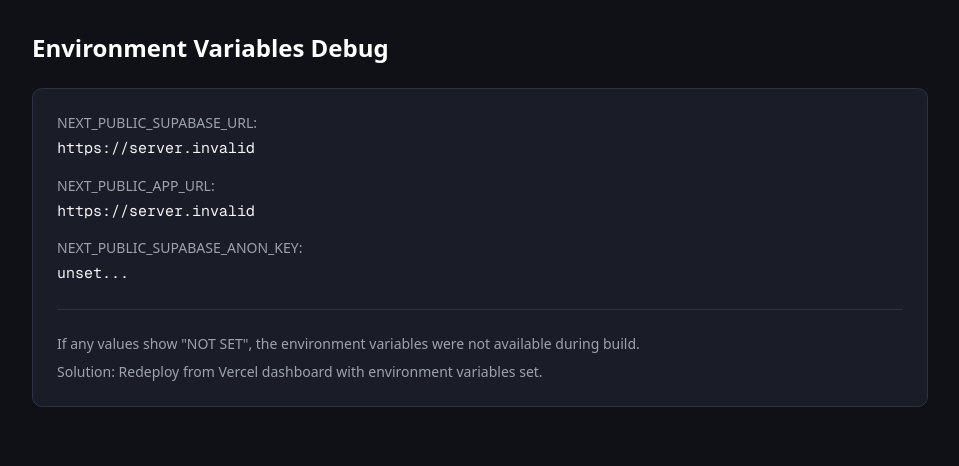
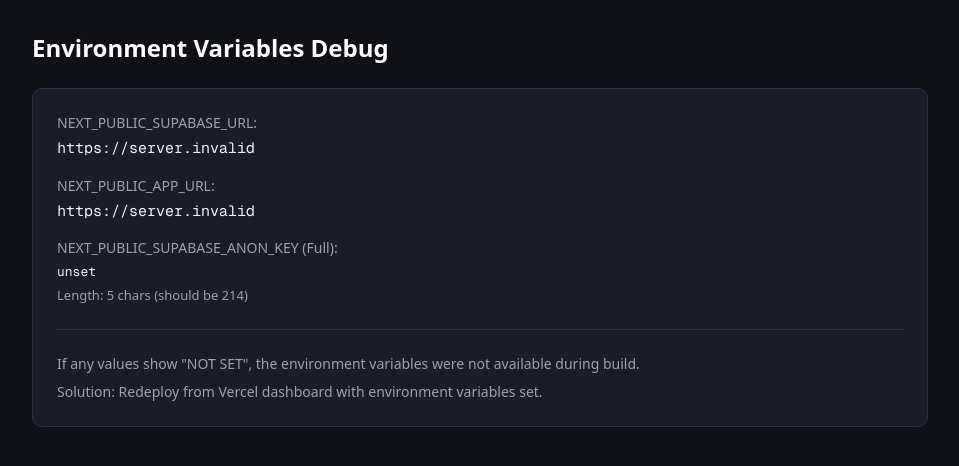
Before and after one commit to tdaniel1925/tim-hayes-2, a Next.js app: page /debug in a window 1280 px wide. Shown: the top 466 px of the page, without its empty margins (160-1119 px from the left). Built offline with nearby package versions, Linux system fonts and the light colour scheme; no server answers.

Commit message:
Show full anon key in debug page

```diff
--- a/src/app/debug/page.tsx
+++ b/src/app/debug/page.tsx
@@ -4,9 +4,8 @@ export default function DebugPage() {
   const envVars = {
     NEXT_PUBLIC_SUPABASE_URL: process.env.NEXT_PUBLIC_SUPABASE_URL || 'NOT SET',
     NEXT_PUBLIC_APP_URL: process.env.NEXT_PUBLIC_APP_URL || 'NOT SET',
-    NEXT_PUBLIC_SUPABASE_ANON_KEY: process.env.NEXT_PUBLIC_SUPABASE_ANON_KEY
-      ? `${process.env.NEXT_PUBLIC_SUPABASE_ANON_KEY.substring(0, 20)}...`
-      : 'NOT SET',
+    NEXT_PUBLIC_SUPABASE_ANON_KEY_FULL: process.env.NEXT_PUBLIC_SUPABASE_ANON_KEY || 'NOT SET',
+    NEXT_PUBLIC_SUPABASE_ANON_KEY_LENGTH: process.env.NEXT_PUBLIC_SUPABASE_ANON_KEY?.length || 0,
   }
 
   return (
@@ -26,8 +25,9 @@ export default function DebugPage() {
           </div>
 
           <div>
-            <p className="text-sm text-[#9CA3AF] mb-1">NEXT_PUBLIC_SUPABASE_ANON_KEY:</p>
-            <p className="text-[15px] text-[#F5F5F7] font-mono">{envVars.NEXT_PUBLIC_SUPABASE_ANON_KEY}</p>
+            <p className="text-sm text-[#9CA3AF] mb-1">NEXT_PUBLIC_SUPABASE_ANON_KEY (Full):</p>
+            <p className="text-[13px] text-[#F5F5F7] font-mono break-all">{envVars.NEXT_PUBLIC_SUPABASE_ANON_KEY_FULL}</p>
+            <p className="text-[13px] text-[#9CA3AF] mt-1">Length: {envVars.NEXT_PUBLIC_SUPABASE_ANON_KEY_LENGTH} chars (should be 214)</p>
           </div>
 
           <div className="mt-6 pt-6 border-t border-[#2E3142]">
```
